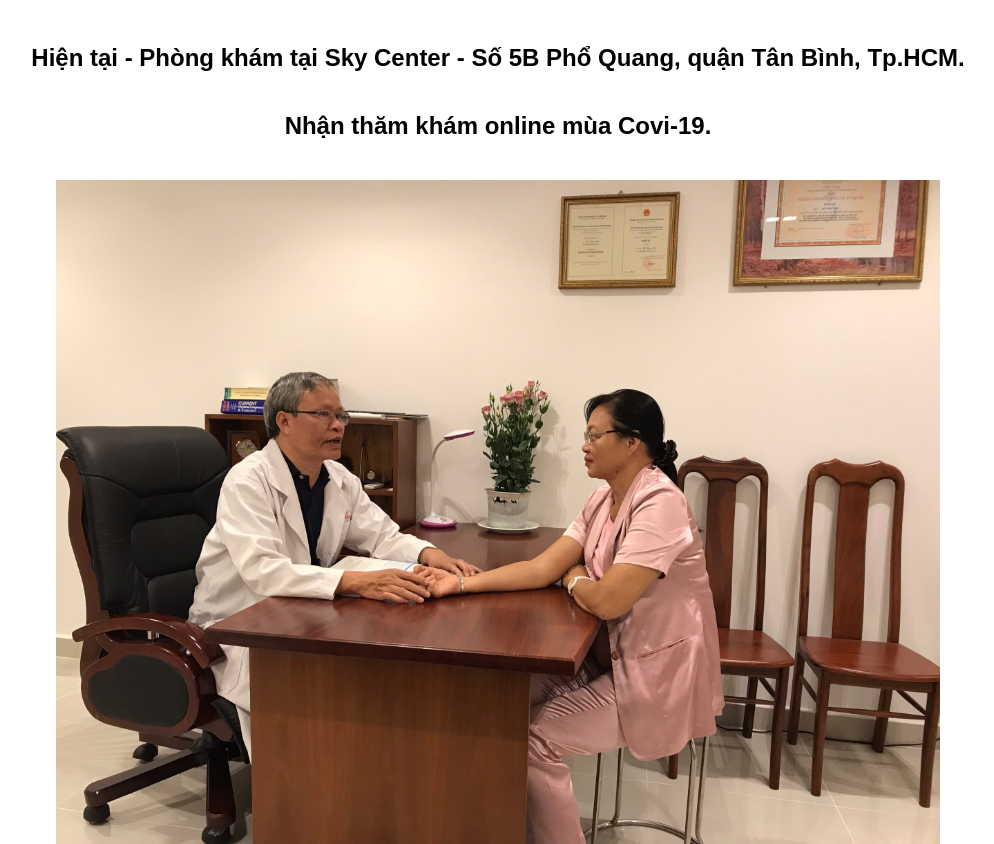
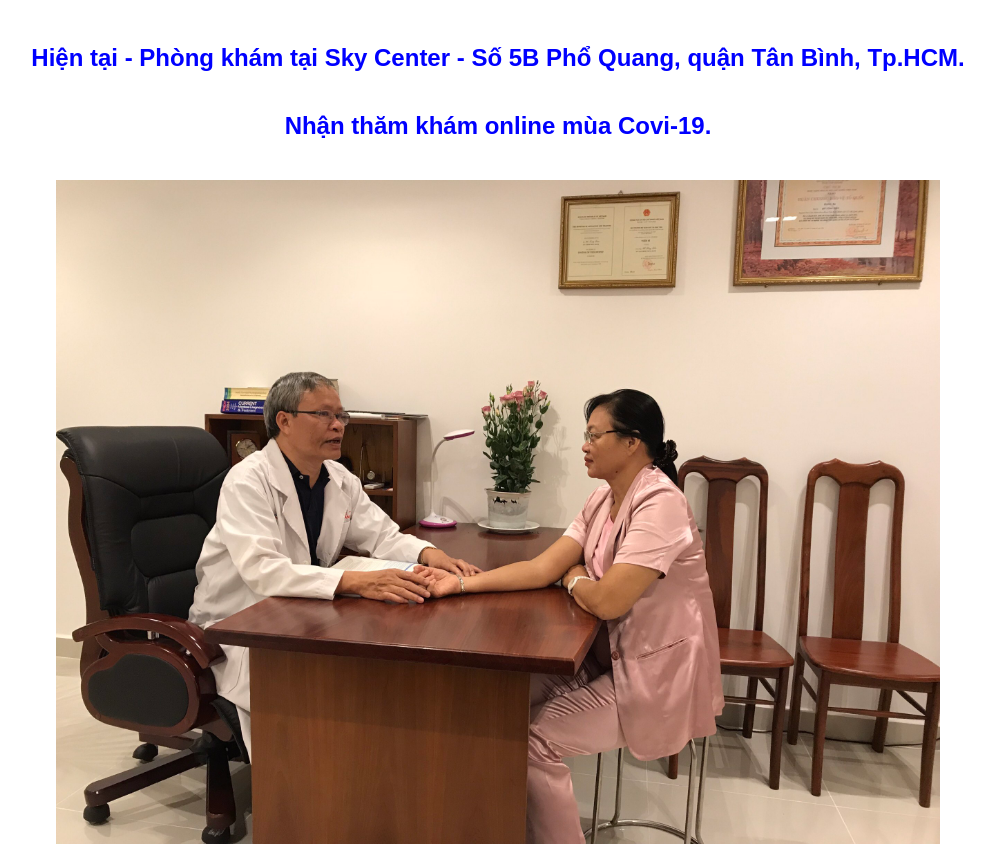
Before and after one commit to drhotongtien/drhotongtien.github.io, a plain HTML site: page index.html in a window 1280 px wide. Shown: the part 1996-2840 px from the top of the page, without its empty margins (142-1136 px from the left). Drawn offline with Linux system fonts and the light colour scheme.

Commit message:
Update master.css

```diff
--- a/css/master.css
+++ b/css/master.css
@@ -26,7 +26,7 @@
     margin-top: 2rem;
     margin-bottom: 2rem;
   }
-  {title color: blue;}
+
   h1 {
 
     margin-bottom: 0.5rem;
@@ -34,7 +34,7 @@
    }
 
   h2 {
-    color: #blue;
+    color:blue;
     margin-bottom: 2.5rem;
     margin-top: 2.5rem;/* set the text color of to #075AAB here */
     /* set both the bottom margin and top margin to 2.5rem here */
```
